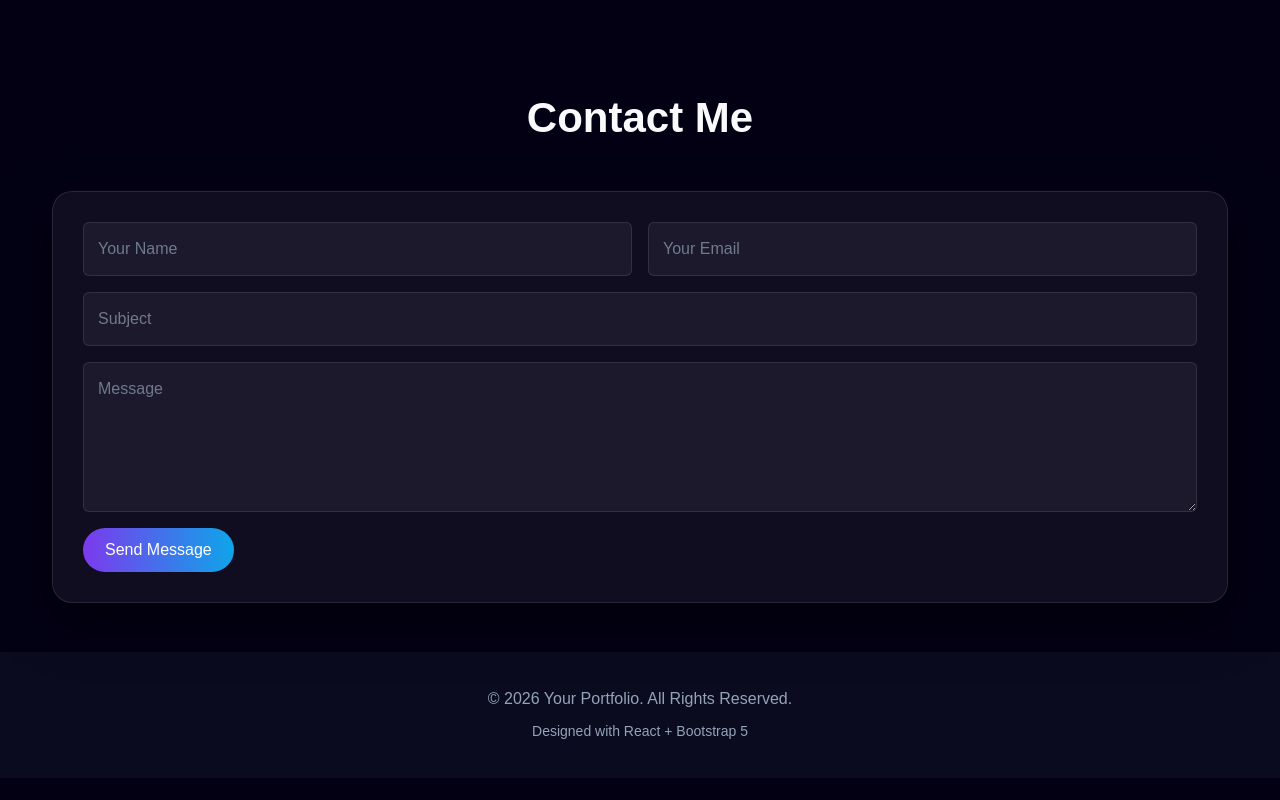
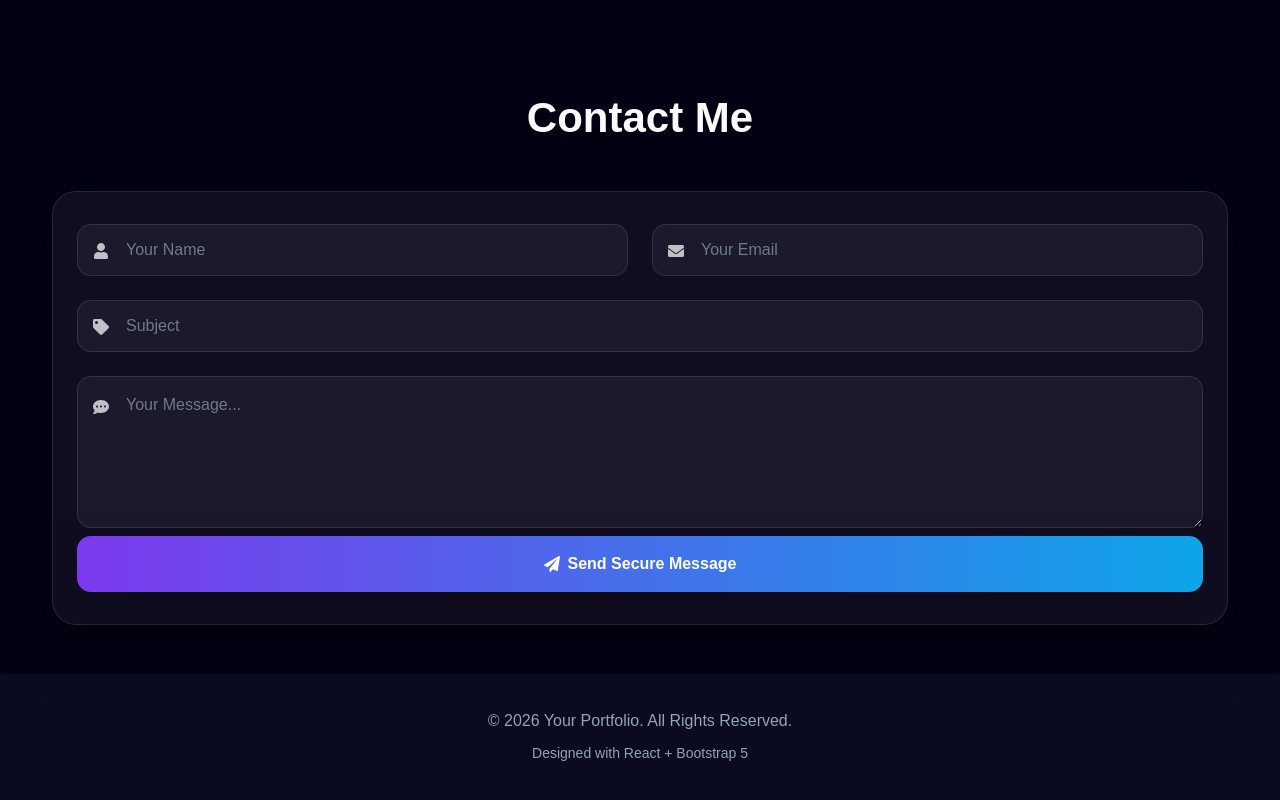
Before and after one commit to shivamkumar969/portfolio-v2, a React (Vite) app in the folder port-folio/: page / in a window 1280 px wide. Shown: the part 2114-2914 px from the top of the page. Before the commit the page ends 2892 px from the top, so only its background shows below. Built offline with nearby package versions, Linux system fonts and the light colour scheme; no server answers.

Commit message:
feat: optimize ContactForm for full-width mobile viewports with embedded vectors and scale mobile hero portrait to 1.65x

```diff
--- a/port-folio/src/components/ContactForm.jsx
+++ b/port-folio/src/components/ContactForm.jsx
@@ -1,16 +1,16 @@
 import { useRef, useState } from "react";
 import emailjs from "@emailjs/browser";
+import { FaUser, FaEnvelope, FaTag, FaCommentDots, FaPaperPlane } from "react-icons/fa";
 
 function ContactForm() {
   const form = useRef();
   const [msg, setMsg] = useState("");
-
   const [isSending, setIsSending] = useState(false);
 
   const sendEmail = async (e) => {
     e.preventDefault();
     setIsSending(true);
-    setMsg("Sending message...");
+    setMsg("Transmitting encrypted message...");
 
     const formData = new FormData(form.current);
     const data = {
@@ -24,7 +24,7 @@ function ContactForm() {
     const PUBLIC_KEY = "lyDWkAjAAkN_-LAuN";
     const SERVICE_ID = "service_njm2273";
     const TEMPLATE_ID = "template_x3je5me";
-    const AUTO_REPLY_ID = "template_a86g9wo"; // 👈 PASTE YOUR NEW AUTO-REPLY TEMPLATE ID HERE
+    const AUTO_REPLY_ID = "template_a86g9wo";
 
     try {
       // 1. Send Notification to Admin
@@ -41,137 +41,118 @@ function ContactForm() {
         email: data.user_email,
       }, PUBLIC_KEY);
 
-      // 2. Save to Database (Server-side)
+      // 3. Save to Database (Server-side)
       await fetch(`${API_URL}/api/contact`, {
         method: "POST",
         headers: { "Content-Type": "application/json" },
         body: JSON.stringify(data)
       });
 
-      setMsg("Message Sent Successfully! The SK Digital Designs Team will contact you soon. ✅");
+      setMsg("Message Transmitted Successfully! I will get back to you shortly. ✅");
       form.current.reset();
     } catch (error) {
-      setMsg(`Failed to send message: ${error.text || error.message} ❌`);
+      setMsg(`Transmission Failed: ${error.text || error.message} ❌`);
     } finally {
       setIsSending(false);
     }
   };
 
   return (
-    <form ref={form} onSubmit={sendEmail} className="contact-form glass-card">
-      <div className="row g-3">
+    <div className="contact-form-wrapper max-w-2xl mx-auto px-2 px-md-0">
+      <form ref={form} onSubmit={sendEmail} className="contact-form glass-card" style={{ padding: '32px 24px', borderRadius: '24px' }}>
+        <div className="row g-4">
 
-        <div className="col-md-6">
+          {/* Name Input */}
+          <div className="col-12 col-md-6">
+            <div className="input-group-custom position-relative">
+              <span className="position-absolute top-50 translate-middle-y ms-3 text-theme opacity-75" style={{ zIndex: 5 }}>
+                <FaUser />
+              </span>
               <input
                 type="text"
                 name="user_name"
                 required
-            className="form-control"
+                className="form-control premium-input ps-5"
                 placeholder="Your Name"
+                style={{ height: '52px', borderRadius: '14px' }}
               />
             </div>
+          </div>
 
-        <div className="col-md-6">
+          {/* Email Input */}
+          <div className="col-12 col-md-6">
+            <div className="input-group-custom position-relative">
+              <span className="position-absolute top-50 translate-middle-y ms-3 text-theme opacity-75" style={{ zIndex: 5 }}>
+                <FaEnvelope />
+              </span>
               <input
                 type="email"
                 name="user_email"
                 required
-            className="form-control"
+                className="form-control premium-input ps-5"
                 placeholder="Your Email"
+                style={{ height: '52px', borderRadius: '14px' }}
               />
             </div>
+          </div>
 
+          {/* Subject Input */}
           <div className="col-12">
+            <div className="input-group-custom position-relative">
+              <span className="position-absolute top-50 translate-middle-y ms-3 text-theme opacity-75" style={{ zIndex: 5 }}>
+                <FaTag />
+              </span>
               <input
                 type="text"
                 name="subject"
                 required
-            className="form-control"
+                className="form-control premium-input ps-5"
                 placeholder="Subject"
+                style={{ height: '52px', borderRadius: '14px' }}
               />
             </div>
+          </div>
 
+          {/* Message Input */}
           <div className="col-12">
+            <div className="input-group-custom position-relative">
+              <span className="position-absolute ms-3 text-theme opacity-75" style={{ top: '18px', zIndex: 5 }}>
+                <FaCommentDots />
+              </span>
               <textarea
                 rows="5"
                 name="message"
                 required
-            className="form-control"
-            placeholder="Message"
+                className="form-control premium-input ps-5 pt-3"
+                placeholder="Your Message..."
+                style={{ borderRadius: '14px' }}
               ></textarea>
             </div>
+          </div>
 
-        <div className="col-12">
-          <button className="btn btn-theme" disabled={isSending}>
-            {isSending ? "Sending..." : "Send Message"}
+          {/* Submit Button */}
+          <div className="col-12 mt-2">
+            <button
+              className="btn btn-theme w-100 d-flex justify-content-center align-items-center gap-2 py-3 fw-bold shadow-lg"
+              style={{ borderRadius: '14px', fontSize: '1rem' }}
+              disabled={isSending}
+            >
+              <FaPaperPlane />
+              {isSending ? "Transmitting..." : "Send Secure Message"}
             </button>
           </div>
 
+          {/* Status Message */}
           {msg && (
-          <div className="col-12 mt-2 text-info">
+            <div className="col-12 mt-3 text-center fw-medium small p-3 rounded-3 bg-dark text-info border border-info border-opacity-25 animate-fade">
               {msg}
             </div>
           )}
 
         </div>
       </form>
+    </div>
   );
 }
 
 export default ContactForm;
-
-
-
-
-
-
-
-// function ContactForm() {
-//   return (
-//     <form className="contact-form glass-card">
-//       <div className="row g-3">
-
-//         <div className="col-md-6">
-//           <input
-//             type="text"
-//             className="form-control"
-//             placeholder="Your Name"
-//           />
-//         </div>
-
-//         <div className="col-md-6">
-//           <input
-//             type="email"
-//             className="form-control"
-//             placeholder="Your Email"
-//           />
-//         </div>
-
-//         <div className="col-12">
-//           <input
-//             type="text"
-//             className="form-control"
-//             placeholder="Subject"
-//           />
-//         </div>
-
-//         <div className="col-12">
-//           <textarea
-//             rows="5"
-//             className="form-control"
-//             placeholder="Message"
-//           ></textarea>
-//         </div>
-
-//         <div className="col-12">
-//           <button className="btn btn-theme">
-//             Send Message
-//           </button>
-//         </div>
-
-//       </div>
-//     </form>
-//   );
-// }
-
-// export default ContactForm;
--- a/port-folio/src/css/responsive.css
+++ b/port-folio/src/css/responsive.css
@@ -62,30 +62,30 @@
     padding: 0 15px !important;
   }
 
-  /* Bolder Hero Image Container for Premium Mobile Readability */
+  /* Dominant Hero Image Container for Premium Mobile Readability */
   .hero-img-container {
-    margin-top: 40px !important;
-    min-height: 380px !important;
-    max-width: 340px !important;
+    margin-top: 45px !important;
+    min-height: 420px !important;
+    max-width: 360px !important;
   }
 
   .hero-glow-circle {
-    width: 280px !important;
-    height: 280px !important;
-    bottom: 15px !important;
+    width: 320px !important;
+    height: 320px !important;
+    bottom: 20px !important;
   }
 
   .hero-img {
-    max-width: 320px !important;
+    max-width: 340px !important;
     width: 100% !important;
     animation: floatHeroMobile 5s ease-in-out infinite !important;
     transform-origin: bottom center !important;
   }
 
   @keyframes floatHeroMobile {
-    0% { transform: scale(1.38) translateY(0); }
-    50% { transform: scale(1.38) translateY(-10px); }
-    100% { transform: scale(1.38) translateY(0); }
+    0% { transform: scale(1.65) translateY(0); }
+    50% { transform: scale(1.65) translateY(-10px); }
+    100% { transform: scale(1.65) translateY(0); }
   }
 
   .hero-title {
```
Lines whose indentation alone changed are shown as unchanged.
